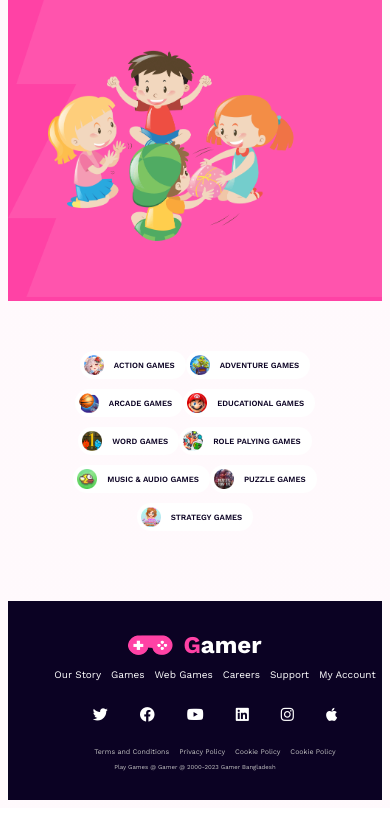
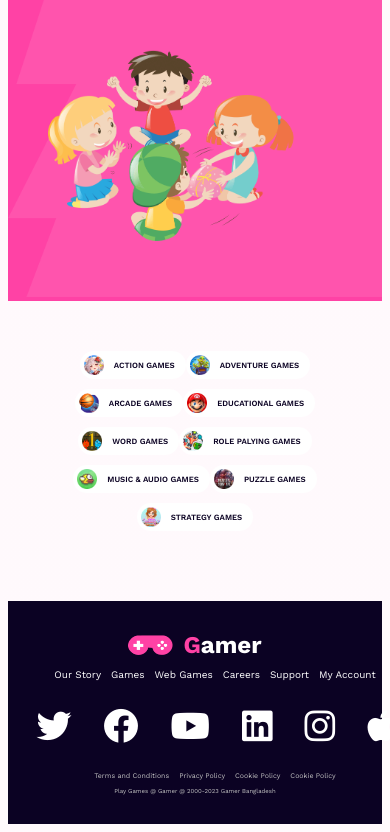
Before and after one commit to TahidulAlam/B8A2-gamer-zone, a plain HTML site: page index.html in a window 390 px wide. Shown: the part 3765-4597 px from the top of the page. Before the commit the page ends 4573 px from the top, so only its background shows below. Drawn offline with nearby package versions, Linux system fonts and the light colour scheme.

Commit message:
Update files

```diff
--- a/index.html
+++ b/index.html
@@ -273,12 +273,12 @@
             </div>
             <div class="footer-icon">
                 <ul class="footer-icon-all">
-                    <li><button><i class="fa-brands fa-twitter"></i></button></li>
-                    <li><button><i class="fa-brands fa-facebook"></i></button></li>
-                    <li><button><i class="fa-brands fa-youtube"></i></button></li>
-                    <li><button><i class="fa-brands fa-linkedin"></i></button></li>
-                    <li><button><i class="fa-brands fa-instagram"></i></button></li>
-                    <li><button><i class="fa-brands fa-apple"></i></button></li>
+                    <li><button class="footerBtn"><i class="fa-brands fa-twitter"></i></button></li>
+                    <li><button class="footerBtn"><i class="fa-brands fa-facebook"></i></button></li>
+                    <li><button class="footerBtn"><i class="fa-brands fa-youtube"></i></button></li>
+                    <li><button class="footerBtn"><i class="fa-brands fa-linkedin"></i></button></li>
+                    <li><button class="footerBtn"><i class="fa-brands fa-instagram"></i></button></li>
+                    <li><button class="footerBtn"><i class="fa-brands fa-apple"></i></button></li>
 
                 </ul>
             </div>
--- a/styles/style.css
+++ b/styles/style.css
@@ -897,7 +897,7 @@ footer{
         font-size: 15px;
         color: white;
     }
-    .footer-icon-all li button{
+    .footerBtn{
         border: none;
         background-color: #0b022300;
         color: white;
```
